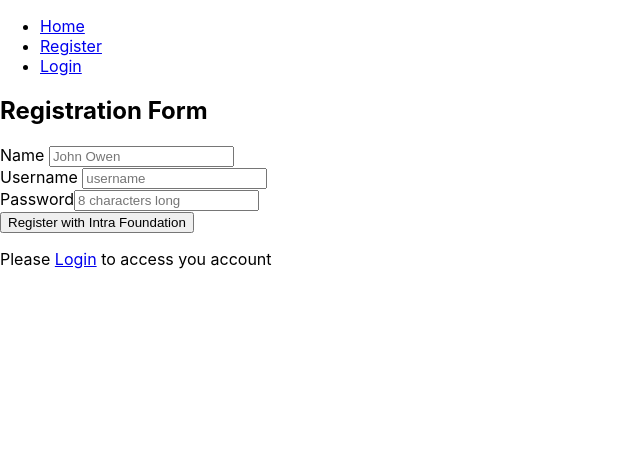
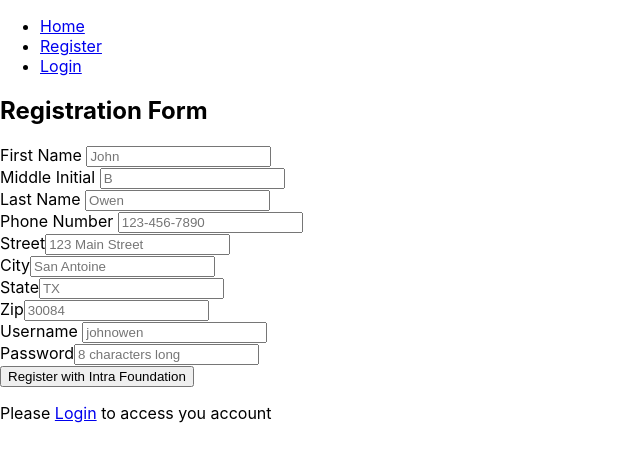
Before and after one commit to tacharya2/LoginFrontEnd, a React (Create React App) app: page /Register in a window 1280 px wide. Shown: the top 462 px of the page, without its empty margins (0-640 px from the left). Built offline with nearby package versions, Linux system fonts and the light colour scheme.

Commit message:
version.morefields.1.1: Address and other fields added. Tested well using Swagger and UI.

```diff
--- a/src/Register.js
+++ b/src/Register.js
@@ -4,19 +4,65 @@ import { Link } from 'react-router-dom';
 
 function Register(){
 
-const [name, setName] = useState('');
-const [username, setUsername] = useState('');
-const [password, setPassword] = useState('');
-const [message, setMessage] = useState('');
+    const [firstName, setFirstName] = useState('');
+    const [middleInitial, setMiddleInitial] = useState('');
+    const [lastName, setLastName] = useState('');
+    const [username, setUsername] = useState('');
+    const [phone, setPhone] = useState('');
 
+    const [password, setPassword] = useState('');
+    const [message, setMessage] = useState('');
 
-    const handleNameChange = (e) => {
-    setName(e.target.value);
+    //Address fields
+      const[street, setStreet] = useState('');
+      const[city, setCity] = useState('');
+      const[state, setState] = useState('');
+      const[zip, setZip] = useState('');
+
+        // Function to reset address fields
+        const resetAddressFields = () => {
+          setStreet('');
+          setCity('');
+          setState('');
+          setZip('');
+        };
+
+    const handleFirstNameChange = (e) => {
+    setFirstName(e.target.value);
+    };
+
+    const handleMiddleInitialChange = (e) => {
+    setMiddleInitial(e.target.value);
+    };
+
+    const handleLastNameChange = (e) => {
+    setLastName(e.target.value);
+    };
+
+    const handlePhoneChange = (e) => {
+    setPhone(e.target.value);
     };
 
     const handleUsernameChange = (e) => {
     setUsername(e.target.value);
     };
+
+          const handleStreetChange = (e) => {
+            setStreet(e.target.value.trim());
+          };
+
+          const handleCityChange = (e) => {
+            setCity(e.target.value.trim());
+          };
+
+
+          const handleStateChange = (e) => {
+            setState(e.target.value.trim());
+          };
+
+          const handleZipChange = (e) => {
+          setZip(e.target.value.trim());
+          };
 
     const handlePasswordChange = (e) => {
     setPassword(e.target.value);
@@ -36,7 +82,16 @@ const [message, setMessage] = useState('');
     // prepare the data to be sent to the server
 
     const dataToSend = {
-    name : name,
+    firstName : firstName,
+    middleInitial : middleInitial,
+    lastName : lastName,
+    phone : phone,
+    address: {
+            street: street,
+            city: city,
+            state: state,
+            zip: zip
+            },
     username : username,
     password : password
     };
@@ -44,9 +99,13 @@ const [message, setMessage] = useState('');
     axios.post('http://localhost:8080/api/user/create', dataToSend)
     .then((response) => {
     console.log(response.data);
-    setMessage(`Hello ${response.data.name}! Thank you for registering with us with a username: ${response.data.username}`);
+    setMessage(`Hello ${response.data.firstName} ${response.data.lastName}! Thank you for registering with us with a username: ${response.data.username}`);
 
-    setName('');
+    setFirstName('');
+    setMiddleInitial('');
+    setLastName('');
+    setPhone('');
+    resetAddressFields();
     setUsername('');
     setPassword('');
 
@@ -62,12 +121,41 @@ const [message, setMessage] = useState('');
           <h2>Registration Form</h2>
           <form onSubmit={handleSubmit}>
               <div className="form-element">
-                  <label>Name </label>
-                  <input required type="Text" placeholder="John Owen" value={name} onChange={handleNameChange}/>
+                  <label>First Name </label>
+                  <input required type="Text" placeholder="John" value={firstName} onChange={handleFirstNameChange}/>
               </div>
               <div className="form-element">
+                  <label>Middle Initial </label>
+                  <input required type="Text" placeholder="B" value={middleInitial} onChange={handleMiddleInitialChange}/>
+              </div>
+              <div className="form-element">
+                  <label>Last Name </label>
+                  <input required type="Text" placeholder="Owen" value={lastName} onChange={handleLastNameChange}/>
+              </div>
+
+              <div className="form-element">
+                  <label> Phone Number </label>
+                  <input required type="text" placeholder="123-456-7890" value={phone} onChange={handlePhoneChange}/>
+              </div>
+            <div className="form-element">
+              <label>Street</label>
+              <input required type="text" placeholder="123 Main Street" value={street} onChange={handleStreetChange} />
+            </div>
+            <div className="form-element">
+              <label>City</label>
+              <input required type="text" placeholder="San Antoine" value={city} onChange={handleCityChange} />
+            </div>
+            <div className="form-element">
+              <label>State</label>
+              <input required type="text" placeholder="TX" value={state} onChange={handleStateChange} />
+            </div>
+            <div className="form-element">
+              <label>Zip</label>
+              <input required type="text" placeholder="30084" value={zip} onChange={handleZipChange} />
+            </div>
+              <div className="form-element">
                   <label> Username </label>
-                  <input required type="text" placeholder="username" value={username} onChange={handleUsernameChange}/>
+                  <input required type="text" placeholder="johnowen" value={username} onChange={handleUsernameChange}/>
               </div>
 
               <div className="form-element">
```
